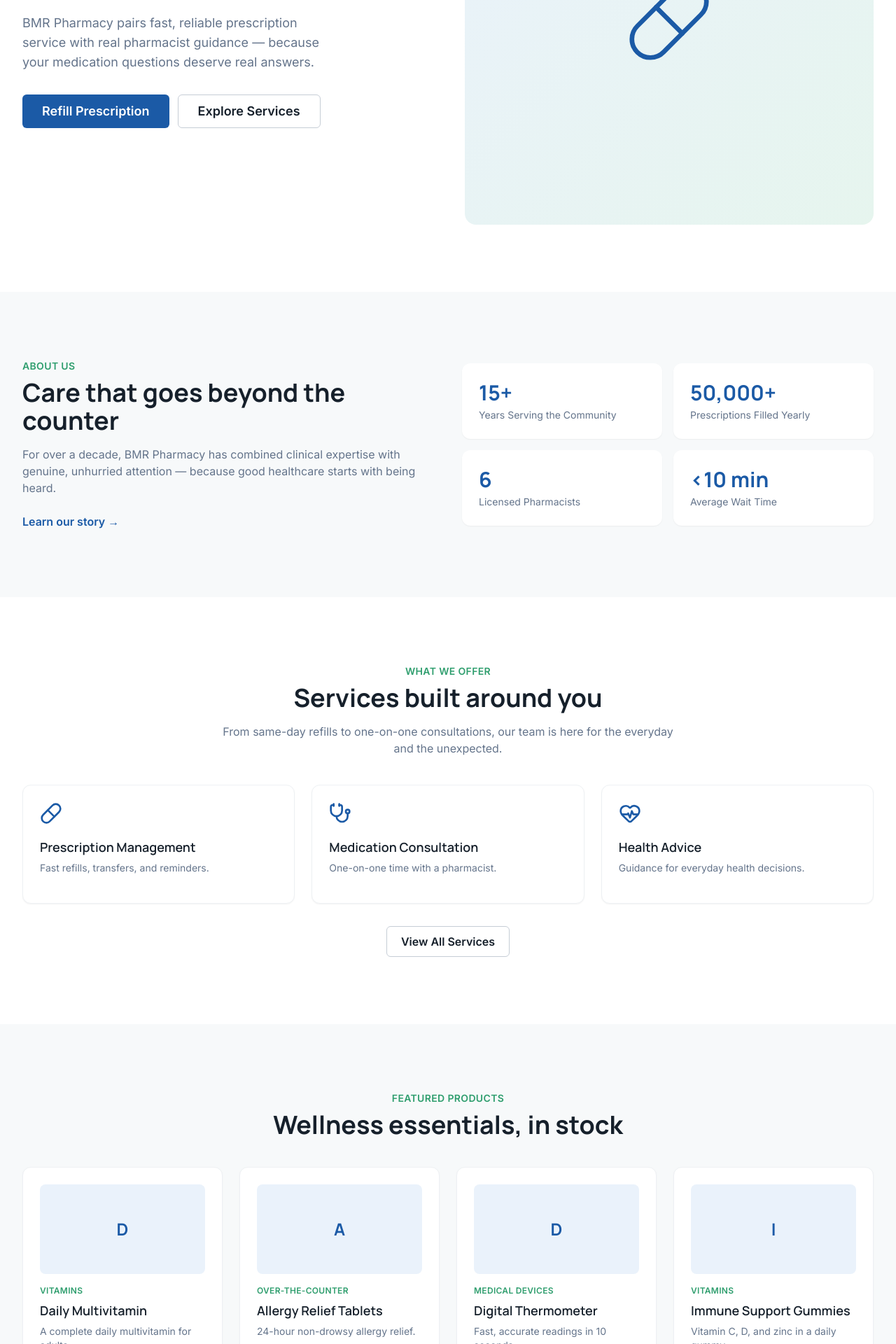
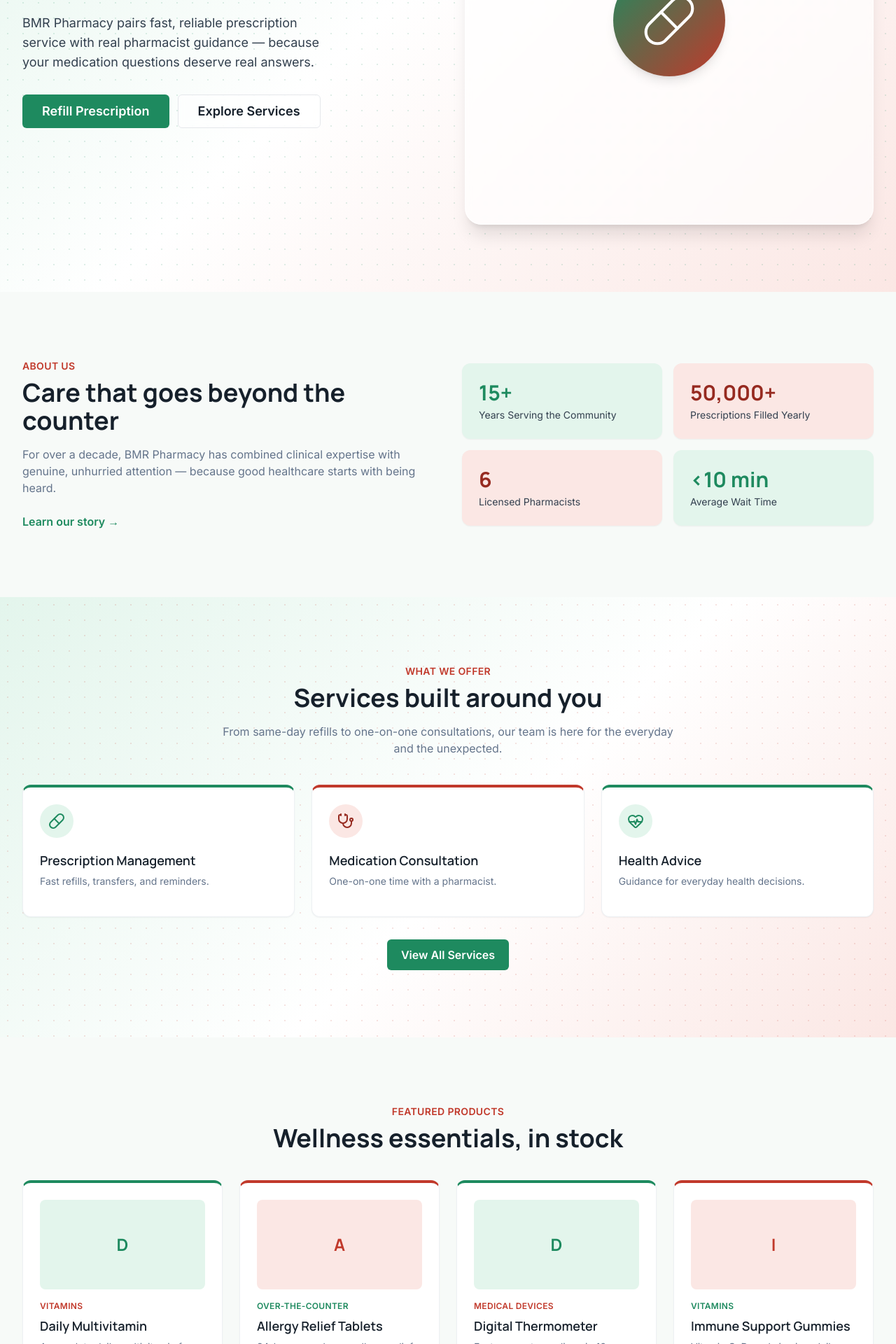
Before and after one commit to xndrncp08/BMR, a Next.js app: page / in a window 1280 px wide. Shown: the part 440-2360 px from the top of the page at 70% size. Built offline with nearby package versions, Linux system fonts and the light colour scheme.

Commit message:
style: rebrand color palette to green, white, and red

```diff
--- a/src/app/globals.css
+++ b/src/app/globals.css
@@ -3,15 +3,15 @@
 @tailwind utilities;
 
 :root {
-  /* Primary — Clinical Blue */
-  --color-primary: #1b5aa6;
-  --color-primary-dark: #123f73;
-  --color-primary-light: #eaf2fb;
+  /* Primary — Pharmacy Green */
+  --color-primary: #1e8a5f;
+  --color-primary-dark: #146341;
+  --color-primary-light: #e3f5ec;
 
-  /* Secondary — Wellness Green */
-  --color-secondary: #2f9e6e;
-  --color-secondary-dark: #1f7350;
-  --color-secondary-light: #e6f5ee;
+  /* Secondary — Accent Red */
+  --color-secondary: #c1392b;
+  --color-secondary-dark: #962a20;
+  --color-secondary-light: #fbe7e4;
 
   /* Neutrals */
   --color-neutral-50: #f7f9fa;
@@ -21,9 +21,13 @@
   --color-neutral-700: #33404f;
   --color-neutral-900: #16202b;
 
-  /* Feedback */
-  --color-error: #c23b3b;
-  --color-error-light: #fbebeb;
+  /* Feedback — amber, kept distinct from the red brand accent so a form
+     error never looks like a decorative brand color */
+  --color-error: #b45309;
+  --color-error-light: #fef3e2;
+
+  /* Page background — a faint green-white tint instead of stark white */
+  --color-page-bg: #f7faf8;
 }
 
 html {
@@ -33,7 +37,27 @@
 body {
   min-height: 100vh;
   color: var(--color-neutral-900);
-  background-color: #ffffff;
+  background-color: var(--color-page-bg);
+}
+
+/* Dotted + gradient mesh background for hero-style sections that need
+   real visual presence instead of a flat color fill. */
+.bg-hero-mesh {
+  background-image: radial-gradient(circle, rgba(30, 138, 95, 0.14) 1px, transparent 1px),
+    linear-gradient(135deg, var(--color-primary-light) 0%, #ffffff 45%, var(--color-secondary-light) 100%);
+  background-size:
+    22px 22px,
+    auto;
+}
+
+/* Reverse-direction mesh for sections lower on the page, so consecutive
+   colorful sections don't look identical. */
+.bg-hero-mesh-alt {
+  background-image: radial-gradient(circle, rgba(193, 57, 43, 0.14) 1px, transparent 1px),
+    linear-gradient(315deg, var(--color-secondary-light) 0%, #ffffff 45%, var(--color-primary-light) 100%);
+  background-size:
+    22px 22px,
+    auto;
 }
 
 /* Respect reduced-motion preferences site-wide */
--- a/src/app/page.tsx
+++ b/src/app/page.tsx
@@ -1,6 +1,15 @@
 import Link from "next/link";
 import { Pill, MapPin, Phone, Mail } from "lucide-react";
-import { Section, Container, Card, CardHeader, CardTitle, CardDescription, buttonVariants } from "@/components/ui";
+import { cn } from "@/lib/utils";
+import {
+  Section,
+  Container,
+  Card,
+  CardHeader,
+  CardTitle,
+  CardDescription,
+  buttonVariants,
+} from "@/components/ui";
 import { SectionHeading } from "@/components/shared/SectionHeading";
 import { ProductCard } from "@/features/products/components/ProductCard";
 import { FEATURED_PRODUCTS } from "@/features/products/data/featured-products";
@@ -8,17 +17,27 @@
 
 // Placeholder — replace with real figures before launch.
 const STATS = [
-  { label: "Years Serving the Community", value: "15+" },
-  { label: "Prescriptions Filled Yearly", value: "50,000+" },
-  { label: "Licensed Pharmacists", value: "6" },
-  { label: "Average Wait Time", value: "<10 min" },
+  {
+    label: "Years Serving the Community",
+    value: "15+",
+    tone: "primary" as const,
+  },
+  {
+    label: "Prescriptions Filled Yearly",
+    value: "50,000+",
+    tone: "secondary" as const,
+  },
+  { label: "Licensed Pharmacists", value: "6", tone: "secondary" as const },
+  { label: "Average Wait Time", value: "<10 min", tone: "primary" as const },
 ];
+
+const SERVICE_ACCENTS = ["primary", "secondary", "primary"] as const;
 
 export default function Home() {
   return (
     <>
-      {/* Hero */}
-      <Section className="pb-16 pt-10 sm:pt-16">
+      {/* Hero — colorful mesh background instead of flat white */}
+      <Section tone="vivid" className="pb-20 pt-14 sm:pt-20">
         <Container>
           <div className="grid items-center gap-12 lg:grid-cols-2">
             <div>
@@ -26,32 +45,48 @@
                 Your neighborhood pharmacy
               </p>
               <h1 className="mt-3 font-display text-4xl font-bold leading-tight text-neutral-900 sm:text-5xl">
-                Your health, <span className="text-primary">handled with care</span>.
+                Your health,{" "}
+                <span className="text-primary">handled with care</span>.
               </h1>
-              <p className="mt-4 max-w-md text-lg text-neutral-500">
+              <p className="mt-4 max-w-md text-lg text-neutral-700">
                 BMR Pharmacy pairs fast, reliable prescription service with real
                 pharmacist guidance — because your medication questions deserve
                 real answers.
               </p>
               <div className="mt-8 flex flex-wrap gap-3">
-                <Link href="/prescriptions/refill" className={buttonVariants({ variant: "primary", size: "lg" })}>
+                <Link
+                  href="/prescriptions/refill"
+                  className={buttonVariants({ variant: "primary", size: "lg" })}
+                >
                   Refill Prescription
                 </Link>
-                <Link href="/services" className={buttonVariants({ variant: "outline", size: "lg" })}>
+                <Link
+                  href="/services"
+                  className={cn(
+                    buttonVariants({ variant: "outline", size: "lg" }),
+                    "border-neutral-900/20 bg-white/60 backdrop-blur-sm hover:bg-white",
+                  )}
+                >
                   Explore Services
                 </Link>
               </div>
             </div>
 
-            <div className="flex aspect-square items-center justify-center rounded-2xl bg-gradient-to-br from-primary-light to-secondary-light">
-              <Pill className="h-32 w-32 text-primary" strokeWidth={1.25} aria-hidden="true" />
+            <div className="flex aspect-square items-center justify-center rounded-3xl border border-white/60 bg-white/70 shadow-xl backdrop-blur-sm">
+              <div className="flex h-40 w-40 items-center justify-center rounded-full bg-gradient-to-br from-primary to-secondary shadow-lg">
+                <Pill
+                  className="h-20 w-20 text-white"
+                  strokeWidth={1.25}
+                  aria-hidden="true"
+                />
+              </div>
             </div>
           </div>
         </Container>
       </Section>
 
       {/* About Preview */}
-      <Section tone="muted">
+      <Section tone="default">
         <Container>
           <div className="grid gap-10 lg:grid-cols-2 lg:items-center">
             <div>
@@ -60,15 +95,35 @@
                 title="Care that goes beyond the counter"
                 description="For over a decade, BMR Pharmacy has combined clinical expertise with genuine, unhurried attention — because good healthcare starts with being heard."
               />
-              <Link href="/about" className={cnGhostLink()}>
+              <Link
+                href="/about"
+                className="mt-6 inline-block font-semibold text-primary hover:text-primary-dark"
+              >
                 Learn our story →
               </Link>
             </div>
             <div className="grid grid-cols-2 gap-4">
               {STATS.map((stat) => (
-                <div key={stat.label} className="rounded-xl bg-white p-6 shadow-sm">
-                  <p className="font-display text-3xl font-bold text-primary">{stat.value}</p>
-                  <p className="mt-1 text-sm text-neutral-500">{stat.label}</p>
+                <div
+                  key={stat.label}
+                  className={cn(
+                    "rounded-xl p-6 shadow-sm",
+                    stat.tone === "primary"
+                      ? "bg-primary-light"
+                      : "bg-secondary-light",
+                  )}
+                >
+                  <p
+                    className={cn(
+                      "font-display text-3xl font-bold",
+                      stat.tone === "primary"
+                        ? "text-primary"
+                        : "text-secondary-dark",
+                    )}
+                  >
+                    {stat.value}
+                  </p>
+                  <p className="mt-1 text-sm text-neutral-700">{stat.label}</p>
                 </div>
               ))}
             </div>
@@ -77,7 +132,7 @@
       </Section>
 
       {/* Services Preview */}
-      <Section>
+      <Section tone="vividAlt">
         <Container>
           <SectionHeading
             eyebrow="What We Offer"
@@ -86,18 +141,46 @@
             align="center"
           />
           <div className="mt-10 grid gap-6 sm:grid-cols-2 lg:grid-cols-3">
-            {SERVICES.slice(0, 3).map((service) => (
-              <Card key={service.slug}>
-                <CardHeader>
-                  <service.icon className="h-8 w-8 text-primary" aria-hidden="true" />
-                  <CardTitle className="mt-3">{service.title}</CardTitle>
-                  <CardDescription>{service.shortDescription}</CardDescription>
-                </CardHeader>
-              </Card>
-            ))}
+            {SERVICES.slice(0, 3).map((service, index) => {
+              const accent = SERVICE_ACCENTS[index];
+              const isPrimary = accent === "primary";
+              return (
+                <Card
+                  key={service.slug}
+                  className={cn(
+                    "border-t-4 bg-white",
+                    isPrimary ? "border-t-primary" : "border-t-secondary",
+                  )}
+                >
+                  <CardHeader>
+                    <div
+                      className={cn(
+                        "flex h-12 w-12 items-center justify-center rounded-full",
+                        isPrimary ? "bg-primary-light" : "bg-secondary-light",
+                      )}
+                    >
+                      <service.icon
+                        className={cn(
+                          "h-6 w-6",
+                          isPrimary ? "text-primary" : "text-secondary-dark",
+                        )}
+                        aria-hidden="true"
+                      />
+                    </div>
+                    <CardTitle className="mt-3">{service.title}</CardTitle>
+                    <CardDescription>
+                      {service.shortDescription}
+                    </CardDescription>
+                  </CardHeader>
+                </Card>
+              );
+            })}
           </div>
           <div className="mt-8 text-center">
-            <Link href="/services" className={buttonVariants({ variant: "outline" })}>
+            <Link
+              href="/services"
+              className={buttonVariants({ variant: "primary" })}
+            >
               View All Services
             </Link>
           </div>
@@ -105,7 +188,7 @@
       </Section>
 
       {/* Product Preview */}
-      <Section tone="muted">
+      <Section tone="default">
         <Container>
           <SectionHeading
             eyebrow="Featured Products"
@@ -113,12 +196,19 @@
             align="center"
           />
           <div className="mt-10 grid gap-6 sm:grid-cols-2 lg:grid-cols-4">
-            {FEATURED_PRODUCTS.map((product) => (
-              <ProductCard key={product.id} product={product} />
+            {FEATURED_PRODUCTS.map((product, index) => (
+              <ProductCard
+                key={product.id}
+                product={product}
+                accent={index % 2 === 0 ? "primary" : "secondary"}
+              />
             ))}
           </div>
           <div className="mt-8 text-center">
-            <Link href="/products" className={buttonVariants({ variant: "outline" })}>
+            <Link
+              href="/products"
+              className={buttonVariants({ variant: "outline" })}
+            >
               Shop All Products
             </Link>
           </div>
@@ -126,27 +216,38 @@
       </Section>
 
       {/* Contact Preview */}
-      <Section>
+      <Section tone="dark">
         <Container>
-          <div className="flex flex-col items-center justify-between gap-8 rounded-2xl bg-primary px-8 py-12 text-center text-white sm:flex-row sm:text-left">
+          <div className="flex flex-col items-center justify-between gap-8 rounded-2xl bg-gradient-to-br from-primary to-secondary-dark px-8 py-12 text-center text-white sm:flex-row sm:text-left">
             <div>
-              <h2 className="font-display text-2xl font-bold">Have a question?</h2>
-              <p className="mt-2 max-w-md text-primary-light">
+              <h2 className="font-display text-2xl font-bold">
+                Have a question?
+              </h2>
+              <p className="mt-2 max-w-md text-white/90">
                 Our team is ready to help — reach out however's easiest for you.
               </p>
-              <div className="mt-4 flex flex-col gap-2 text-sm text-primary-light sm:flex-row sm:gap-6">
+              <div className="mt-4 flex flex-col gap-2 text-sm text-white/90 sm:flex-row sm:gap-6">
                 <span className="flex items-center justify-center gap-2 sm:justify-start">
-                  <Phone className="h-4 w-4" aria-hidden="true" /> (000) 000-0000
+                  <Phone className="h-4 w-4" aria-hidden="true" /> (000)
+                  000-0000
                 </span>
                 <span className="flex items-center justify-center gap-2 sm:justify-start">
-                  <Mail className="h-4 w-4" aria-hidden="true" /> info@bmrpharmacy.com
+                  <Mail className="h-4 w-4" aria-hidden="true" />{" "}
+                  info@bmrpharmacy.com
                 </span>
                 <span className="flex items-center justify-center gap-2 sm:justify-start">
-                  <MapPin className="h-4 w-4" aria-hidden="true" /> 123 Main Street
+                  <MapPin className="h-4 w-4" aria-hidden="true" /> 123 Main
+                  Street
                 </span>
               </div>
             </div>
-            <Link href="/contact" className={buttonVariants({ variant: "secondary", size: "lg" })}>
+            <Link
+              href="/contact"
+              className={cn(
+                buttonVariants({ size: "lg" }),
+                "bg-white text-primary hover:bg-white/90",
+              )}
+            >
               Contact Us
             </Link>
           </div>
@@ -155,9 +256,3 @@
     </>
   );
 }
-
-// Small local helper so the "Learn our story" link matches the ghost
-// button style without needing full button semantics (it's a text link).
-function cnGhostLink() {
-  return "mt-6 inline-block font-semibold text-primary hover:text-primary-dark";
-}
--- a/src/app/services/page.tsx
+++ b/src/app/services/page.tsx
@@ -1,4 +1,5 @@
 import Link from "next/link";
+import { cn } from "@/lib/utils";
 import { Section, Container, buttonVariants } from "@/components/ui";
 import { SectionHeading } from "@/components/shared/SectionHeading";
 import { SERVICES } from "@/features/services/data";
@@ -6,7 +7,7 @@
 export default function ServicesPage() {
   return (
     <>
-      <Section className="pb-12 pt-10 sm:pt-16">
+      <Section tone="vividAlt" className="pb-12 pt-10 sm:pt-16">
         <Container>
           <SectionHeading
             eyebrow="Our Services"
@@ -16,16 +17,32 @@
         </Container>
       </Section>
 
-      <Section tone="muted">
+      <Section tone="default">
         <Container>
           <div className="space-y-6">
-            {SERVICES.map((service, index) => (
+            {SERVICES.map((service, index) => {
+              const isPrimary = index % 2 === 0;
+              return (
                 <div
                   key={service.slug}
-                className="flex flex-col gap-6 rounded-2xl bg-white p-8 shadow-sm sm:flex-row sm:items-center"
+                  className={cn(
+                    "flex flex-col gap-6 rounded-2xl border-l-4 bg-white p-8 shadow-sm sm:flex-row sm:items-center",
+                    isPrimary ? "border-l-primary" : "border-l-secondary",
+                  )}
                 >
-                <div className="flex h-16 w-16 shrink-0 items-center justify-center rounded-xl bg-primary-light">
-                  <service.icon className="h-8 w-8 text-primary" aria-hidden="true" />
+                  <div
+                    className={cn(
+                      "flex h-16 w-16 shrink-0 items-center justify-center rounded-xl",
+                      isPrimary ? "bg-primary-light" : "bg-secondary-light",
+                    )}
+                  >
+                    <service.icon
+                      className={cn(
+                        "h-8 w-8",
+                        isPrimary ? "text-primary" : "text-secondary-dark",
+                      )}
+                      aria-hidden="true"
+                    />
                   </div>
                   <div className="flex-1">
                     <p className="font-mono text-xs text-neutral-500">
@@ -34,13 +51,19 @@
                     <h2 className="mt-1 font-display text-xl font-bold text-neutral-900">
                       {service.title}
                     </h2>
-                  <p className="mt-2 text-neutral-500">{service.description}</p>
+                    <p className="mt-2 text-neutral-500">
+                      {service.description}
+                    </p>
                   </div>
-                <Link href="/contact" className={buttonVariants({ variant: "outline" })}>
+                  <Link
+                    href="/contact"
+                    className={buttonVariants({ variant: "outline" })}
+                  >
                     Ask About This
                   </Link>
                 </div>
-            ))}
+              );
+            })}
           </div>
         </Container>
       </Section>
--- a/src/components/ui/Section.tsx
+++ b/src/components/ui/Section.tsx
@@ -5,9 +5,13 @@
 const sectionVariants = cva("w-full py-16 sm:py-20 lg:py-24", {
   variants: {
     tone: {
-      default: "bg-white",
-      muted: "bg-neutral-50",
+      default: "bg-page",
+      muted: "bg-neutral-100",
       primary: "bg-primary-light",
+      secondary: "bg-secondary-light",
+      vivid: "bg-hero-mesh",
+      vividAlt: "bg-hero-mesh-alt",
+      dark: "bg-neutral-900 text-white",
     },
   },
   defaultVariants: {
--- a/src/features/products/components/ProductCard.tsx
+++ b/src/features/products/components/ProductCard.tsx
@@ -1,8 +1,10 @@
+import { cn } from "@/lib/utils";
 import { Card, CardHeader, CardTitle, CardDescription, CardContent } from "@/components/ui";
 import type { Product } from "@/types/product";
 
 interface ProductCardProps {
   product: Product;
+  accent?: "primary" | "secondary";
 }
 
 const currency = new Intl.NumberFormat("en-US", {
@@ -10,15 +12,31 @@
   currency: "USD",
 });
 
-export function ProductCard({ product }: ProductCardProps) {
+export function ProductCard({ product, accent = "primary" }: ProductCardProps) {
+  const isPrimary = accent === "primary";
+
   return (
-    <Card className="flex flex-col">
-      {/* Placeholder visual until real product photography (Supabase Storage) lands in Milestone 8 */}
-      <div className="flex h-32 items-center justify-center rounded-lg bg-primary-light font-display text-2xl font-bold text-primary">
+    <Card
+      className={cn(
+        "flex flex-col border-t-4",
+        isPrimary ? "border-t-primary" : "border-t-secondary"
+      )}
+    >
+      <div
+        className={cn(
+          "flex h-32 items-center justify-center rounded-lg font-display text-2xl font-bold",
+          isPrimary ? "bg-primary-light text-primary" : "bg-secondary-light text-secondary"
+        )}
+      >
         {product.name.charAt(0)}
       </div>
       <CardHeader className="mt-4">
-        <p className="text-xs font-semibold uppercase tracking-wide text-secondary">
+        <p
+          className={cn(
+            "text-xs font-semibold uppercase tracking-wide",
+            isPrimary ? "text-secondary" : "text-primary"
+          )}
+        >
           {product.category}
         </p>
         <CardTitle>{product.name}</CardTitle>
--- a/src/features/products/components/ProductGrid.tsx
+++ b/src/features/products/components/ProductGrid.tsx
@@ -17,9 +17,9 @@
 
   return (
     <div className="grid gap-6 sm:grid-cols-2 lg:grid-cols-3">
-      {products.map((product) => (
+      {products.map((product, index) => (
         <Link key={product.id} href={`/products/${product.id}`} className="block">
-          <ProductCard product={product} />
+          <ProductCard product={product} accent={index % 2 === 0 ? "primary" : "secondary"} />
         </Link>
       ))}
     </div>
--- a/tailwind.config.ts
+++ b/tailwind.config.ts
@@ -31,6 +31,7 @@
           DEFAULT: "var(--color-error)",
           light: "var(--color-error-light)",
         },
+        page: "var(--color-page-bg)",
       },
       fontFamily: {
         display: ["var(--font-display)", "sans-serif"],
```
Also changed, not shown: src/app/about/page.tsx (+62 -24 lines), tsconfig.json (+40 -12 lines). Lines whose indentation alone changed are shown as unchanged.
